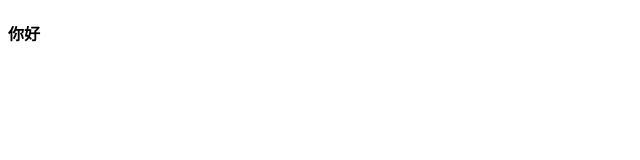
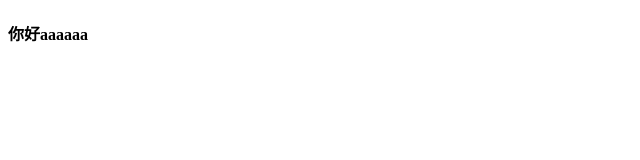
Before and after one commit to oscarchang69/testdef, a plain HTML site: page index.html in a window 1280 px wide. Shown: the full height of the page, 0-640 px from the left. Drawn offline with Linux system fonts and the light colour scheme.

Commit message:
aaaaaaaaa

```diff
--- a/index.html
+++ b/index.html
@@ -6,6 +6,6 @@
     <title>Document</title>
 </head>
 <body>
-    <h4>你好</h4>
+    <h4>你好aaaaaa</h4>
 </body>
 </html>
```
